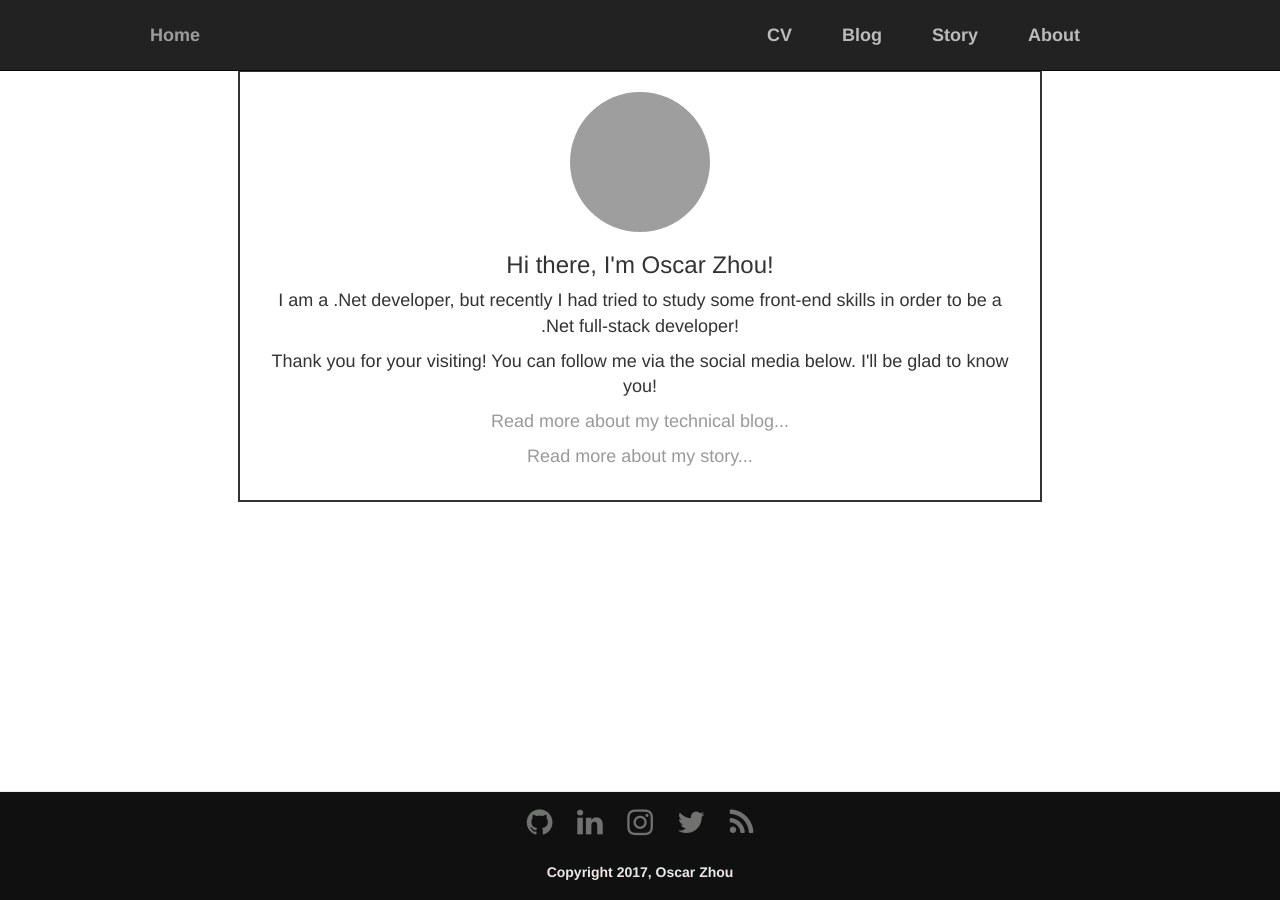
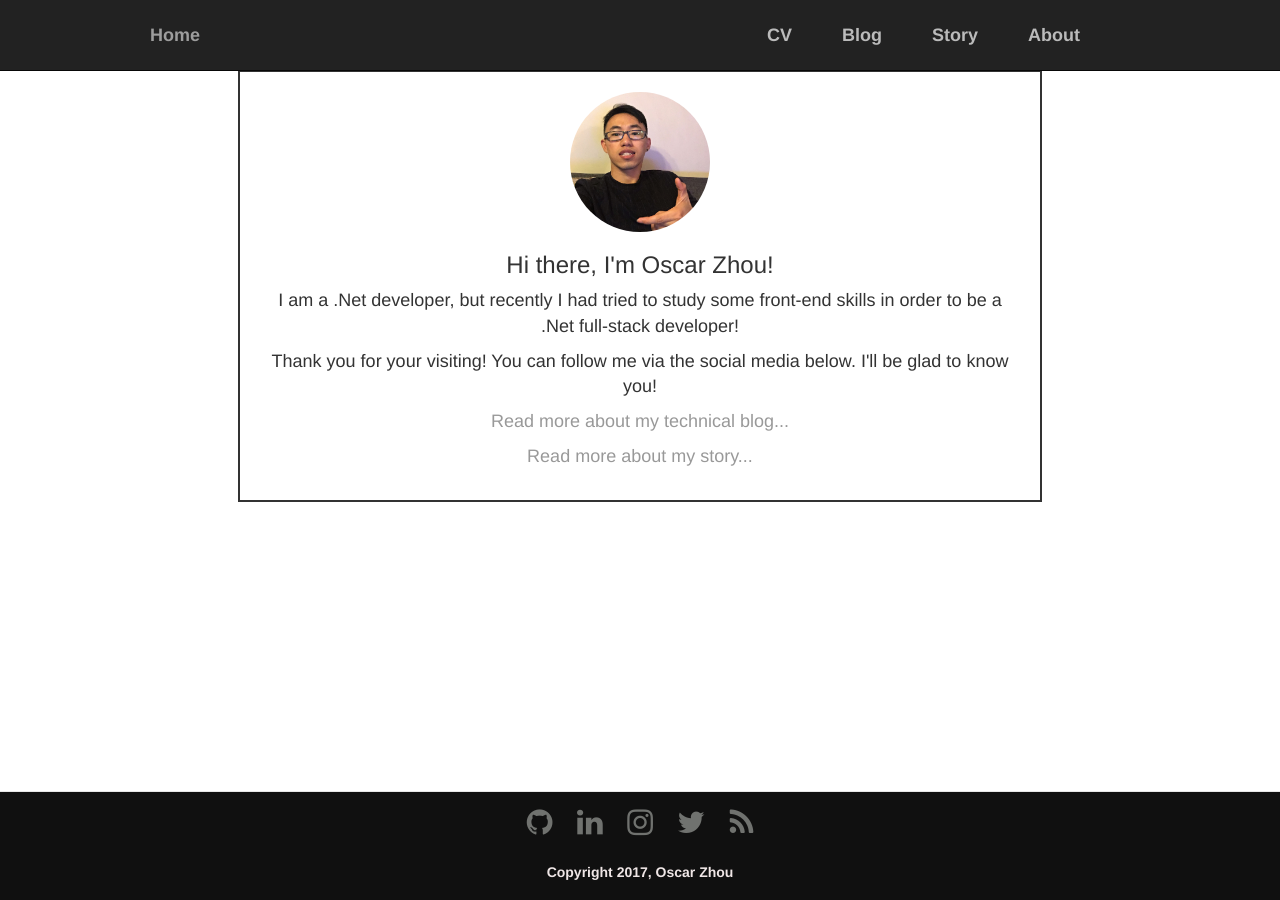
Before and after one commit to OscarZhou/oscarzhou.github.io, a Jekyll site: the page built from index.html, in a window 1280 px wide. Built offline with Jekyll 4.4.1, drawn with Linux system fonts in a browser that asks for light colours; nearby versions of some CDN libraries.

Commit message:
upload portrait
upload portrait

```diff
--- a/index.html
+++ b/index.html
@@ -8,7 +8,7 @@ title: Oscar Zhou, Technology Empowers Dream
 	</aside>
 	<section class="col-sm-4 col-md-8">
 		<div class="profile">
-			<img src="../images/portrait (3).JPG" alt="oscarzhou" class="img-circle" width="140" height="140" />
+			<img src="/images/portrait.JPG" alt="oscarzhou" class="img-circle" width="140" height="140" />
 			<h3>Hi there, I'm Oscar Zhou!</h3>
 			<p>
 				I am a .Net developer, but recently I had tried to study some front-end skills in order to be a .Net full-stack developer!
```
Also changed, not shown: images/portrait.jpg (added).
